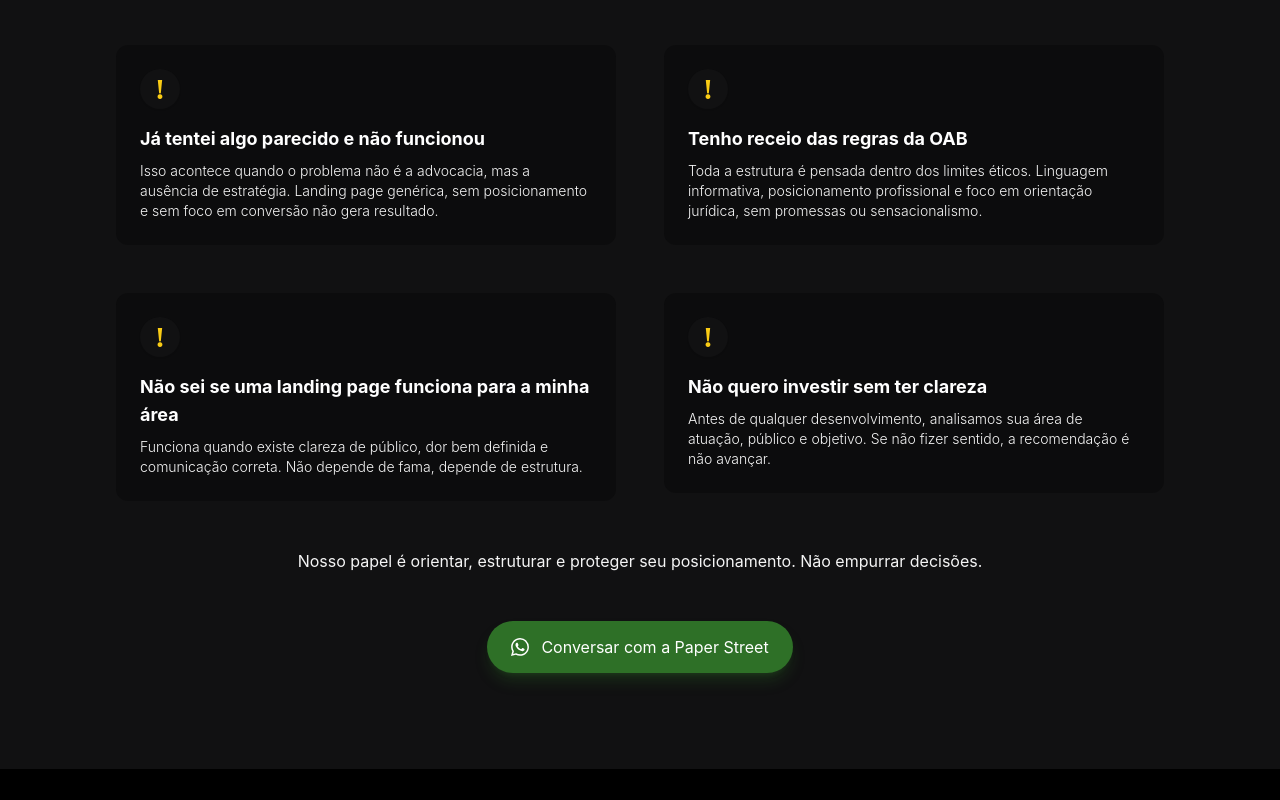
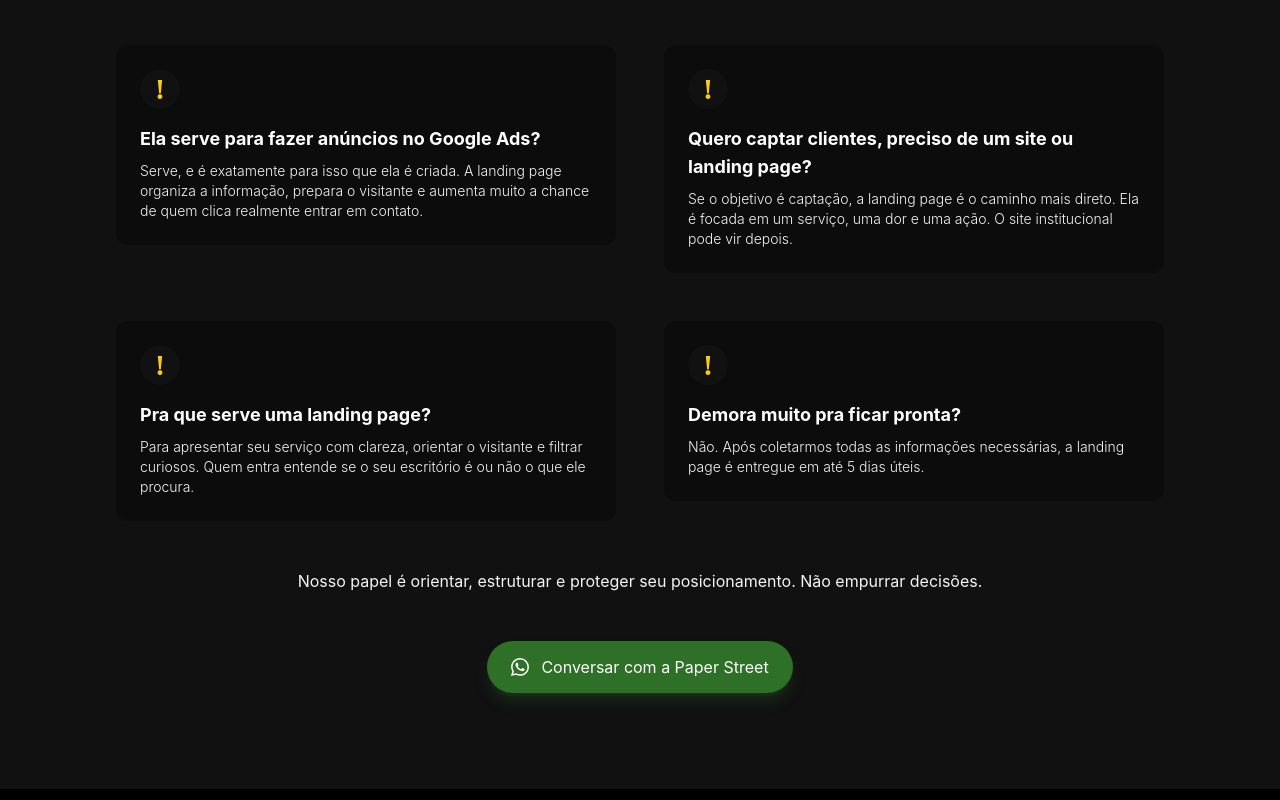
Before and after one commit to Paper-Street-Softwares/LP-Paper-Street, a React (Vite) app: page / in a window 1280 px wide. Shown: the part 1220-2020 px from the top of the page. Built offline with nearby package versions, Linux system fonts and the light colour scheme.

Commit message:
fix: Copy alterado

```diff
--- a/src/content/content.jsx
+++ b/src/content/content.jsx
@@ -198,41 +198,43 @@ const content = {
       ),
       cards: {
         card1: {
-          title: <>Já tentei algo parecido e não funcionou</>,
+          title: <>Ela serve para fazer anúncios no Google Ads?</>,
           paragraph: (
             <>
-              Isso acontece quando o problema não é a advocacia, mas a ausência
-              de estratégia. Landing page genérica, sem posicionamento e sem
-              foco em conversão não gera resultado.
+              Serve, e é exatamente para isso que ela é criada. A landing page
+              organiza a informação, prepara o visitante e aumenta muito a
+              chance de quem clica realmente entrar em contato.
             </>
           ),
         },
         card2: {
-          title: <>Tenho receio das regras da OAB</>,
+          title: (
+            <>Quero captar clientes, preciso de um site ou landing page?</>
+          ),
           paragraph: (
             <>
-              Toda a estrutura é pensada dentro dos limites éticos. Linguagem
-              informativa, posicionamento profissional e foco em orientação
-              jurídica, sem promessas ou sensacionalismo.
+              Se o objetivo é captação, a landing page é o caminho mais direto.
+              Ela é focada em um serviço, uma dor e uma ação. O site
+              institucional pode vir depois.
             </>
           ),
         },
         card3: {
-          title: <>Não sei se uma landing page funciona para a minha área</>,
+          title: <>Pra que serve uma landing page?</>,
           paragraph: (
             <>
-              Funciona quando existe clareza de público, dor bem definida e
-              comunicação correta. Não depende de fama, depende de estrutura.
+              Para apresentar seu serviço com clareza, orientar o visitante e
+              filtrar curiosos. Quem entra entende se o seu escritório é ou não
+              o que ele procura.
             </>
           ),
         },
         card4: {
-          title: <>Não quero investir sem ter clareza</>,
+          title: <>Demora muito pra ficar pronta?</>,
           paragraph: (
             <>
-              Antes de qualquer desenvolvimento, analisamos sua área de atuação,
-              público e objetivo. Se não fizer sentido, a recomendação é não
-              avançar.
+              Não. Após coletarmos todas as informações necessárias, a landing
+              page é entregue em até 5 dias úteis.
             </>
           ),
         },
@@ -678,43 +680,43 @@ const content = {
       subtitle: <>Confira as perguntas abaixo para esclarecer suas dúvidas.</>,
       questions: {
         question1: {
-          question: <>Ela serve para fazer anúncios no Google Ads.</>,
+          question: <>Preciso fornecer conteúdo ou vocês criam tudo?</>,
           answer: (
             <>
-              Serve, e é exatamente para isso que ela é criada. A landing page
-              organiza a informação, prepara o visitante e aumenta muito a
-              chance de quem clica realmente entrar em contato.
+              Você pode enviar o conteúdo ou deixar com a gente. Criamos textos,
+              imagens e estrutura pensando em atrair clientes para sua área de
+              atuação.
             </>
           ),
         },
         question2: {
-          question: (
-            <>Quero captar clientes, preciso de um site ou landing page?</>
-          ),
+          question: <>Minha landing page vai aparecer no Google?</>,
           answer: (
             <>
-              Se o objetivo é captação, a landing page é o caminho mais direto.
-              Ela é focada em um serviço, uma dor e uma ação. O site
-              institucional pode vir depois.
+              Com certeza. Todas as páginas criadas pela Paper Street são
+              otimizadas para SEO, aumentando sua visibilidade e ajudando
+              clientes em potencial a encontrarem seu escritório online.
             </>
           ),
         },
         question3: {
-          question: <>Pra que serve uma landing page?</>,
+          question: (
+            <>Vocês oferecem suporte depois que a landing page está ativa?</>
+          ),
           answer: (
             <>
-              Para apresentar seu serviço com clareza, orientar o visitante e
-              filtrar curiosos. Quem entra entende se o seu escritório é ou não
-              o que ele procura.
+              Claro! Estamos disponíveis para tirar dúvidas, corrigir problemas
+              e garantir que sua página continue funcionando perfeitamente.
             </>
           ),
         },
         question4: {
-          question: <>Demora muito pra ficar pronta?</>,
+          question: <>Minha landing page já vem integrada com WhatsApp?</>,
           answer: (
             <>
-              Não. Após coletarmos todas as informações necessárias, a landing
-              page é entregue em até 5 dias úteis.
+              Sim! Todas as nossas landing pages já vêm prontas para receber
+              mensagens pelo WhatsApp, facilitando o contato direto de clientes
+              com seu escritório.
             </>
           ),
         },
```
